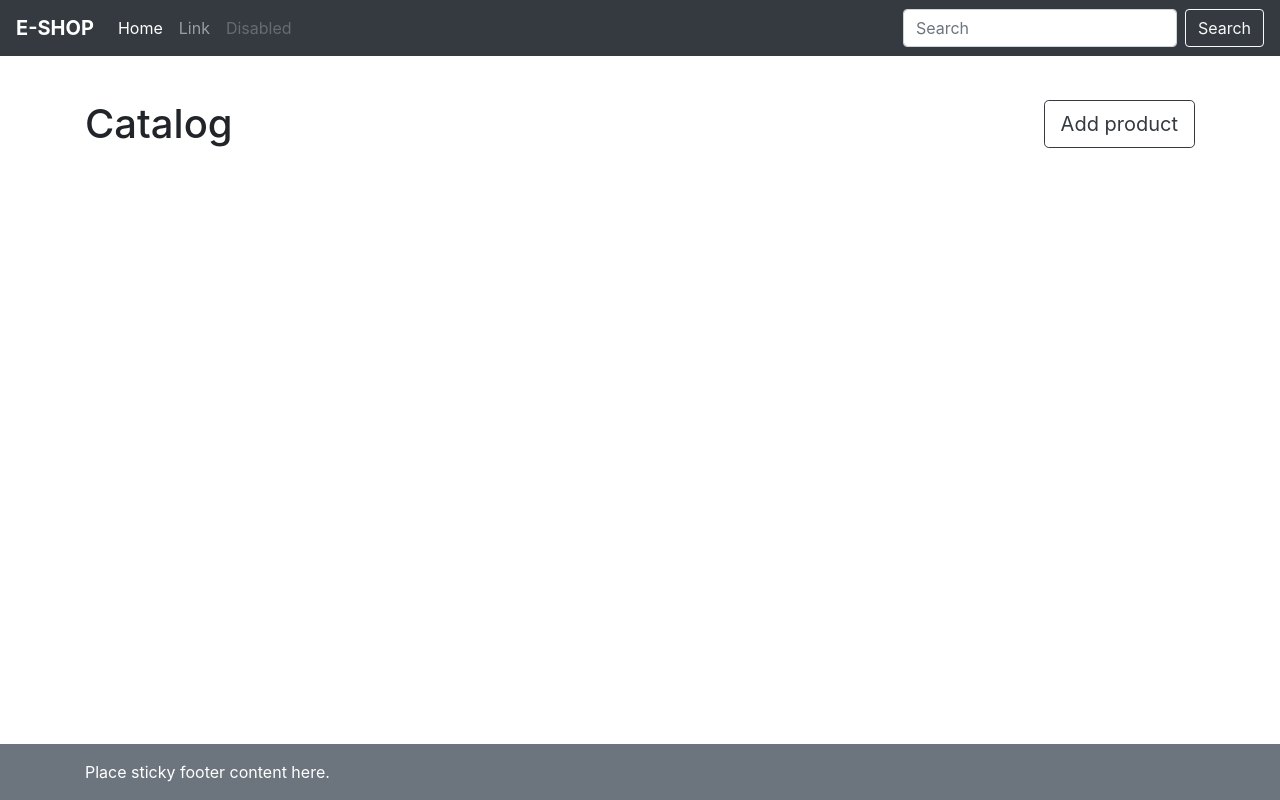
After one commit to ppdraga/django-eshop, a Django app: page / in a window 1280 px wide. The commit adds this page. Run offline with Django 3.2, Linux system fonts and the light colour scheme; data that the repository does not hold is empty; some libraries are stand-ins or nearby versions.

Commit message:
add product in modal window

```diff
--- a/catalog/urls.py
+++ b/catalog/urls.py
@@ -1,8 +1,11 @@
 from django.urls import path
 
-from catalog.views import GoodItemListView, GoodItemCreateView
+from catalog.views import GoodItemListView, GoodItemCreateView, add
+
+app_name = 'catalog'
 
 urlpatterns = [
-    path('', GoodItemListView.as_view(), name='catalog'),
-    path('product/add/', GoodItemCreateView.as_view(), name='product-add'),
+    path('', GoodItemListView.as_view(), name='index'),
+    # path('product/add/', GoodItemCreateView.as_view(), name='product-add'),
+    path('product/add', add, name='product-add'),
 ]
--- a/catalog/views.py
+++ b/catalog/views.py
@@ -1,4 +1,6 @@
 from django.shortcuts import render
+from django.http import JsonResponse
+from django.template.loader import render_to_string
 from django.views.generic import (
     ListView,
     DetailView,
@@ -8,12 +10,13 @@ from django.views.generic import (
 )
 
 from catalog.models import GoodItem
+from catalog.forms import GoodItemForm
 
 # Create your views here.
 
 class GoodItemListView(ListView):
     model = GoodItem
-    template_name = 'catalog.html'
+    template_name = 'catalog/index.html'
     context_object_name = 'products'
 
     def get_queryset(self):
@@ -32,3 +35,21 @@ class GoodItemUpdateView(UpdateView):
 
 class GoodItemDeleteView(DeleteView):
     model = GoodItem
+
+def add(request):
+    data = dict()
+    if request.method == 'POST':
+        form = GoodItemForm(request.POST)
+        if form.is_valid():
+            form.save()
+            data['form_is_valid'] = True
+            products = GoodItem.objects.all()
+            data['products_html'] = render_to_string('catalog/list.html', {'products': products})
+        else:
+            data['form_html'] = render_to_string('catalog/gooditem_modal_form.html', {'form': form}, request=request)
+
+    else:
+        data['form_is_valid'] = False
+        data['form_html'] = render_to_string('catalog/gooditem_modal_form.html', {'form': GoodItemForm()}, request=request)
+
+    return JsonResponse(data)
--- a/eshop/urls.py
+++ b/eshop/urls.py
@@ -20,7 +20,7 @@ from django.conf.urls.static import static
 
 urlpatterns = [
     path('admin/', admin.site.urls),
-    path('', include('catalog.urls')),
+    path('', include('catalog.urls', namespace='catalog')),
 ]
 
 if settings.DEBUG:
--- /dev/null
+++ b/static/js/add_product.js
@@ -0,0 +1,29 @@
+const initForm = (form, data) => {
+    form.html(data.form_html);
+    form.find('[name="date"]').datepicker({format: 'mm.dd.yyyy', uiLibrary: 'bootstrap4'});
+};
+
+$(function () {
+
+    $('#add-button').on('click', function (e) {
+        let modal = $(this).parents('.modal').first();
+        let form = modal.find('form');
+        $.post(form.attr('action'), form.serialize(), data => {
+            if (data.form_is_valid) {
+                $('#catalog').html(data.products_html);
+                modal.modal('toggle');
+            }
+            else {
+                initForm(form, data)
+            }
+        });
+    });
+    $('#Modal').on('show.bs.modal', function (e) {
+        let modal = $(this);
+        let form = modal.find('form');
+        $.get(form.attr('action'), data => {
+            initForm(form, data)
+        });
+    });
+
+});
--- a/templates/base.html
+++ b/templates/base.html
@@ -20,14 +20,14 @@
   <header>
     <!-- Fixed navbar -->
     <nav class="navbar navbar-expand-md navbar-dark fixed-top bg-dark">
-      <a class="navbar-brand" href="{% url 'catalog' %}"><b>E-SHOP</b></a>
+      <a class="navbar-brand" href="{% url 'catalog:index' %}"><b>E-SHOP</b></a>
       <button class="navbar-toggler" type="button" data-toggle="collapse" data-target="#navbarCollapse" aria-controls="navbarCollapse" aria-expanded="false" aria-label="Toggle navigation">
         <span class="navbar-toggler-icon"></span>
       </button>
       <div class="collapse navbar-collapse" id="navbarCollapse">
       <ul class="navbar-nav mr-auto">
           <li class="nav-item active">
-            <a class="nav-link" href="{% url 'catalog' %}">Home <span class="sr-only">(current)</span></a>
+            <a class="nav-link" href="{% url 'catalog:index' %}">Home <span class="sr-only">(current)</span></a>
           </li>
           <li class="nav-item">
             <a class="nav-link" href="#">Link</a>
@@ -62,11 +62,11 @@
 
   <!-- Optional JavaScript -->
   <!-- jQuery first, then Popper.js, then Bootstrap JS -->
-  <script src="https://code.jquery.com/jquery-3.4.1.slim.min.js" integrity="sha384-J6qa4849blE2+poT4WnyKhv5vZF5SrPo0iEjwBvKU7imGFAV0wwj1yYfoRSJoZ+n" crossorigin="anonymous"></script>
+  <script src="https://code.jquery.com/jquery-3.4.1.min.js"></script>
   <script src="https://cdn.jsdelivr.net/npm/popper.js@1.16.0/dist/umd/popper.min.js" integrity="sha384-Q6E9RHvbIyZFJoft+2mJbHaEWldlvI9IOYy5n3zV9zzTtmI3UksdQRVvoxMfooAo" crossorigin="anonymous"></script>
   <script src="https://stackpath.bootstrapcdn.com/bootstrap/4.4.1/js/bootstrap.min.js" integrity="sha384-wfSDF2E50Y2D1uUdj0O3uMBJnjuUD4Ih7YwaYd1iqfktj0Uod8GCExl3Og8ifwB6" crossorigin="anonymous"></script>
 
   <!-- Local JavaScript -->
-  <script src="{% static 'js/app.js' %}"></script>
+  {% block js %}{% endblock %}
   </body>
 </html>
--- a/templates/catalog/gooditem_form.html
+++ b/templates/catalog/gooditem_form.html
@@ -2,7 +2,7 @@
 {% load crispy_forms_tags %}
 {% block content %}
     <div class="content-section mt-5">
-        <form method="POST">
+        <form action="{% url 'catalog:product-add' %}" method="POST" enctype="multipart/form-data">
             {% csrf_token %}
             <fieldset class="form-group">
                 <legend class="border-bottom mb-4">Good item add/update</legend>
--- /dev/null
+++ b/templates/catalog/gooditem_modal_form.html
@@ -0,0 +1,9 @@
+{% load crispy_forms_tags %}
+<div class="content-section mt-5">
+    <form action="{% url 'catalog:product-add' %}" method="POST" enctype="multipart/form-data">
+        {% csrf_token %}
+        <fieldset class="form-group">
+            {{ form|crispy }}
+        </fieldset>
+    </form>
+</div>
--- /dev/null
+++ b/templates/catalog/index.html
@@ -0,0 +1,42 @@
+{% extends "base.html" %}
+{% load staticfiles%}
+{% block content %}
+  <br>
+  <div class="mt-5 d-flex justify-content-between">
+    <h1 class="">Catalog</h1>
+    <button type="button" class="btn btn-outline-dark btn-lg mb-4" data-toggle="modal" data-url="{% url 'catalog:product-add' %}" data-target="#Modal">Add product</button>
+  </div>
+  <!-- Cards -->
+  <div class="album">
+    <div class="container">
+      <div class="row" id="catalog">
+        {% include "catalog/list.html" %}
+      </div>
+    </div>
+  </div>
+
+  <!-- Modal product add window, shows in modal mode -->
+  <div class="modal fade" id="Modal" tabindex="-1" role="dialog" aria-labelledby="exampleModalLabel" aria-hidden="true">
+    <div class="modal-dialog" role="document">
+      <div class="modal-content">
+        <div class="modal-header">
+          <h5 class="modal-title" id="exampleModalLabel">Good item add/update</h5>
+          <button type="button" class="close" data-dismiss="modal" aria-label="Close">
+            <span aria-hidden="true">&times;</span>
+          </button>
+        </div>
+        <div class="modal-body">
+          {% include "catalog/gooditem_modal_form.html" %}
+        </div>
+        <div class="modal-footer">
+          <button type="button" class="btn btn-secondary" data-dismiss="modal">Cancel</button>
+          <button type="button" id="add-button" class="btn btn-primary">Save</button>
+        </div>
+      </div>
+    </div>
+  </div>
+{% endblock content %}
+
+{% block js %}
+  <script src="{% static 'js/add_product.js' %}"></script>
+{% endblock js %}
--- /dev/null
+++ b/templates/catalog/list.html
@@ -0,0 +1,14 @@
+{% load staticfiles%}
+{% for product in products %}
+    <div class="col-md-4 col-sm-6 p-0">
+    <div class="card mr-2 mb-4 p-0 shadow rounded border border-info" style="width: 14rem;">
+        <img src="{% static 'img/300x200.png' %}" class="card-img-top" alt="...">
+        <div class="card-body">
+        <h5 class="card-title">{{ product.title }}</h5>
+        <p class="card-text">{{ product.vendor }}</p>
+        <p class="card-text">Price: ${{ product.price }}</p>
+        <button type="button" class="btn btn-info">Bay</a>
+        </div>
+    </div>
+    </div>
+{% endfor %}
```
Also changed, not shown: catalog/forms.py (added, +15 -0 lines).
